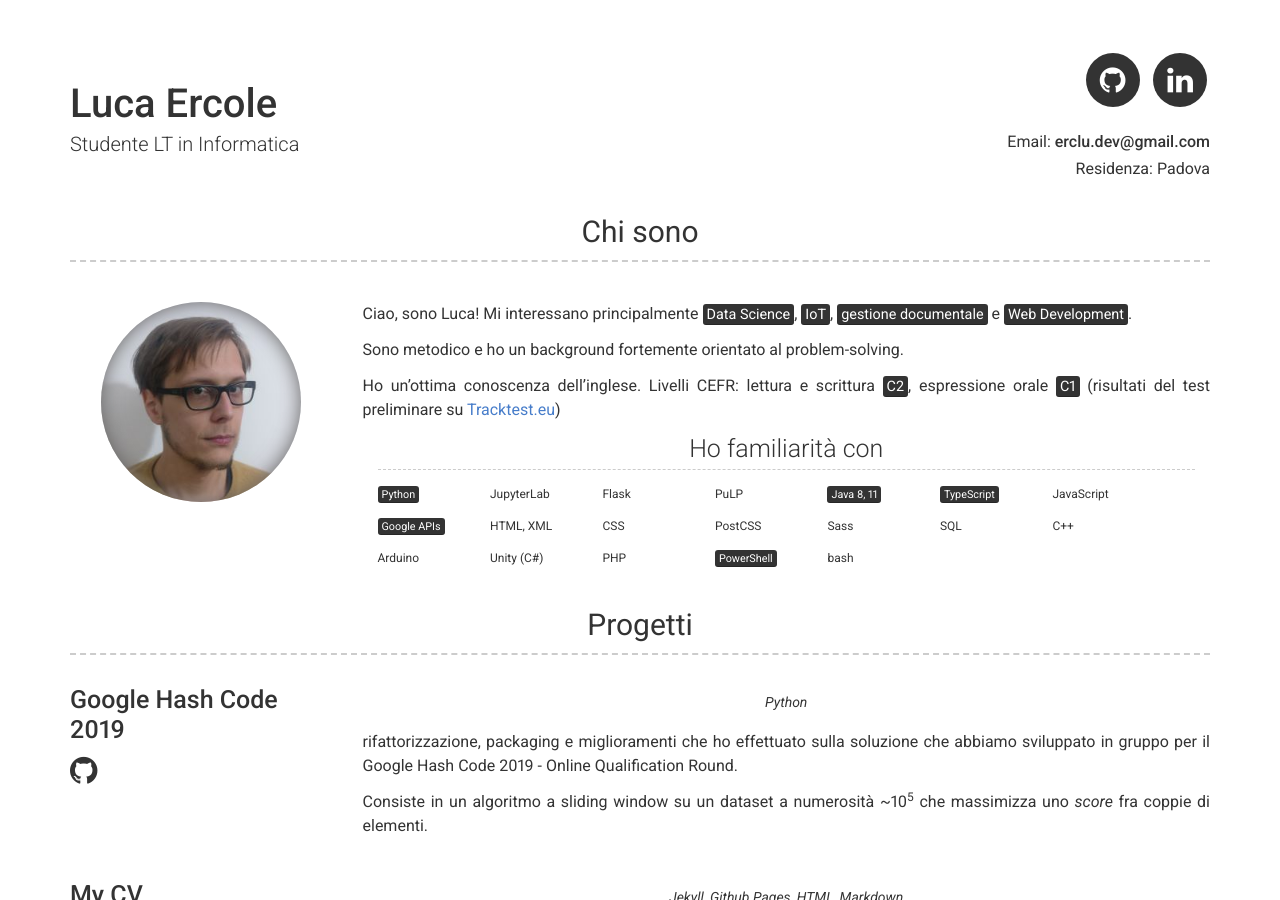
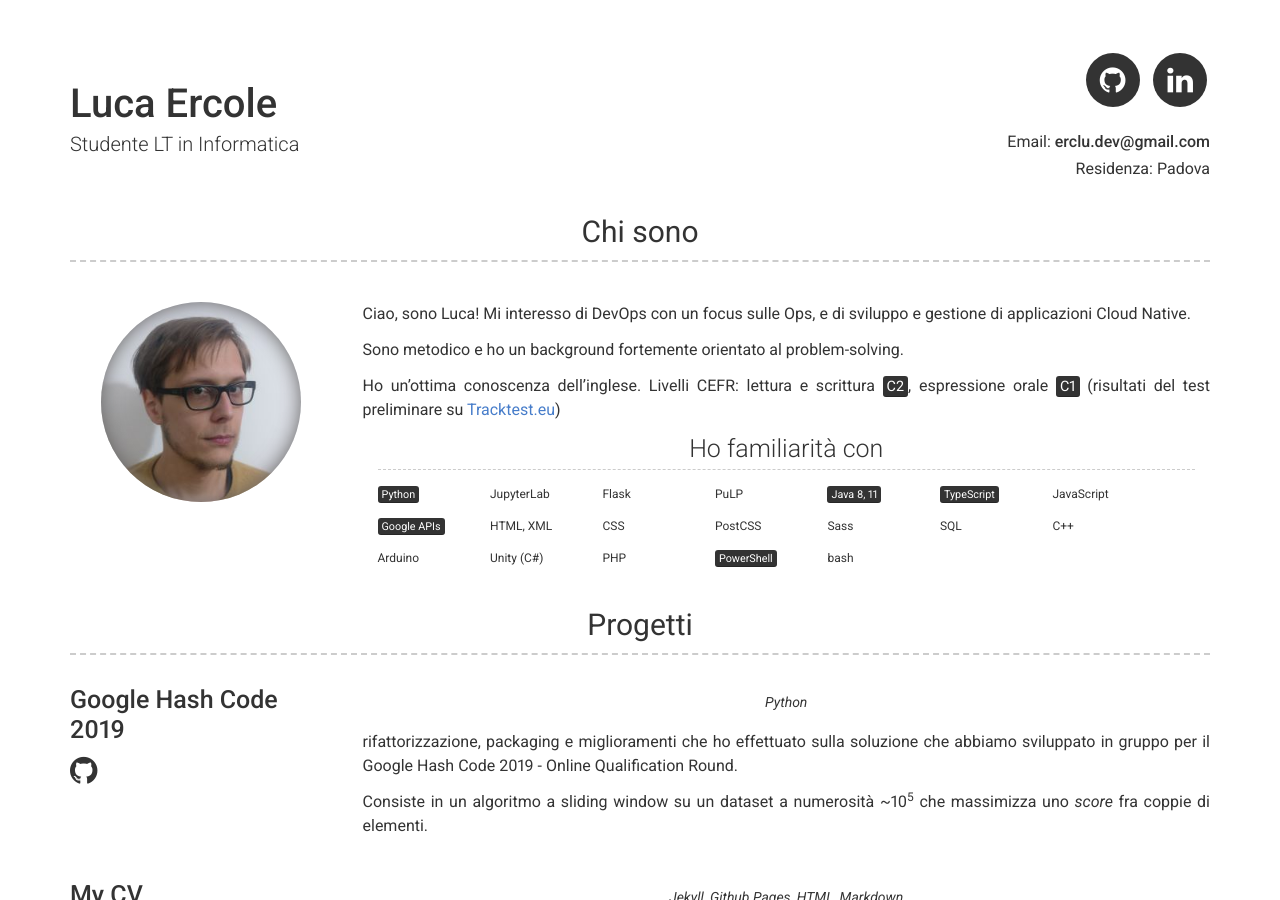
Before and after one commit to erclu/my-cv, a Jekyll site: the page built from index.md, in a window 1280 px wide and 900 px high. Built offline with Jekyll 4.4.1, drawn with Linux system fonts in a browser that asks for light colours.

Commit message:
docs: update about section

```diff
--- a/_data/about.yml
+++ b/_data/about.yml
@@ -16,7 +16,7 @@ social:
 # About Section
 profile_image: assets/images/erclu-optimized.jpg
 content: |
-  Ciao, sono Luca! Mi interessano principalmente <mark>Data Science</mark>, <mark>IoT</mark>, <mark>gestione documentale</mark> e <mark>Web Development</mark>.
+  Ciao, sono Luca! Mi interesso di DevOps con un focus sulle Ops, e di sviluppo e gestione di applicazioni Cloud Native.
 
   Sono metodico e ho un background fortemente orientato al problem-solving.
 
```
